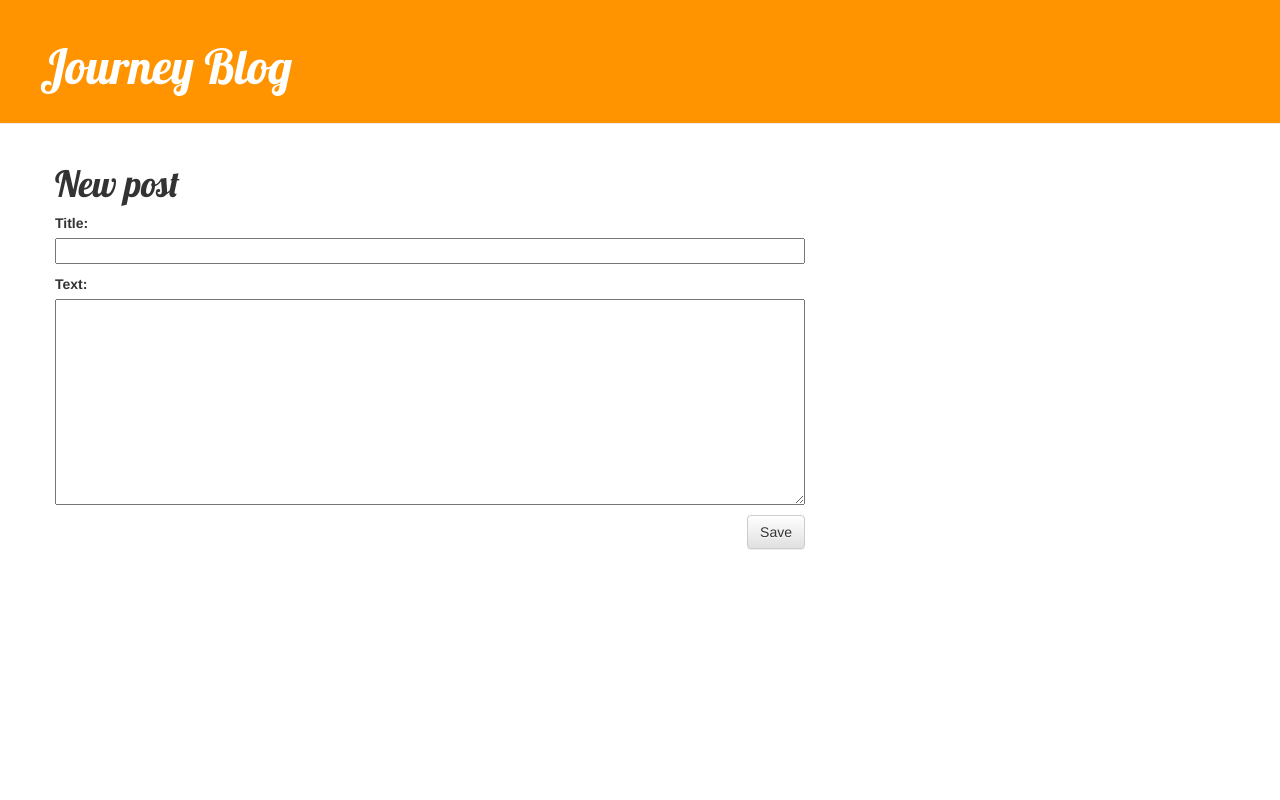
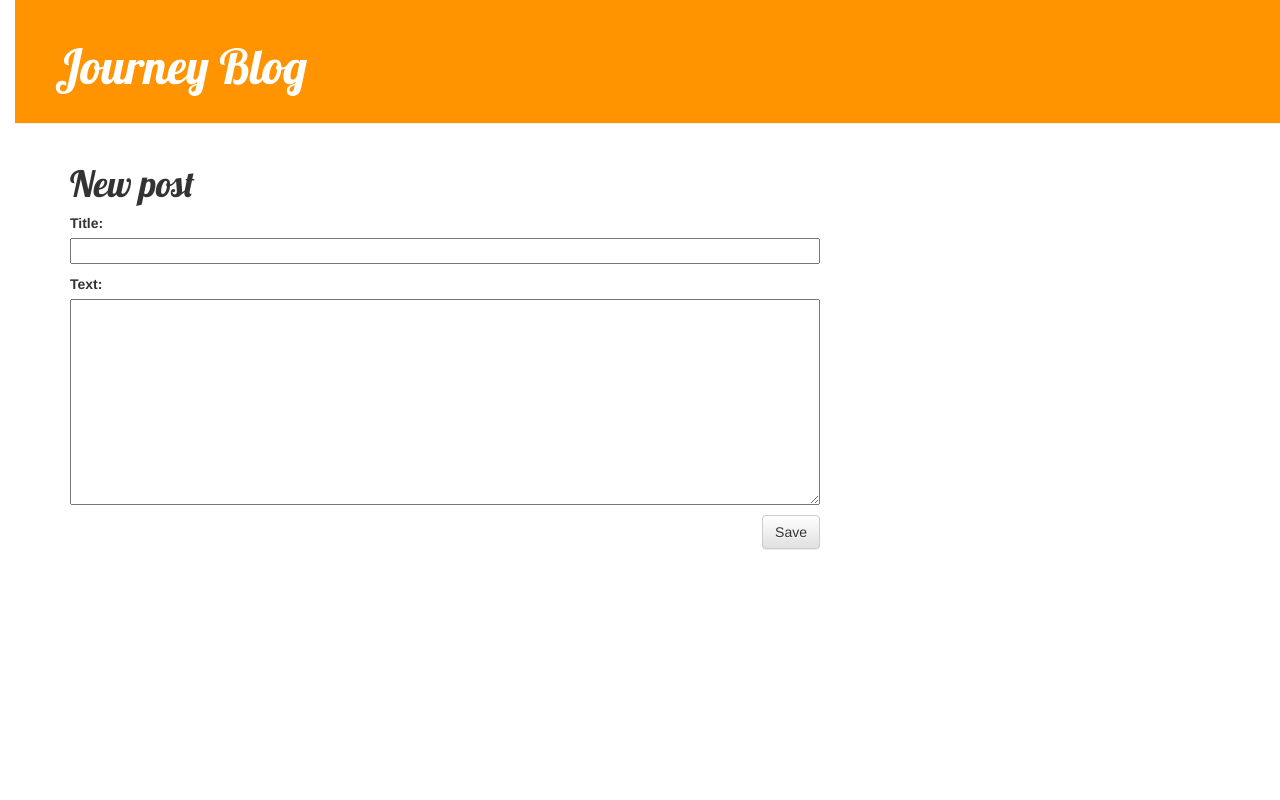
Before and after one commit to JourneyWoo/DjangoGirls, a Django app: page /post/new/ in a window 1280 px wide. Run offline with Django 3.2, Linux system fonts and the light colour scheme; some libraries are stand-ins or nearby versions.

Commit message:
Maybe the last time to update...

```diff
--- a/blog/static/css/blog.css
+++ b/blog/static/css/blog.css
@@ -1,3 +1,16 @@
+    h1 a {
+        color: #FCA205;
+    }
+
+    body {
+        padding-left: 15px;
+    }
+
+    h1 a {
+        color: #FCA205;
+        font-family: 'Lobster';
+    }
+
     .page-header {
         background-color: #ff9400;
         margin-top: 0;
```
